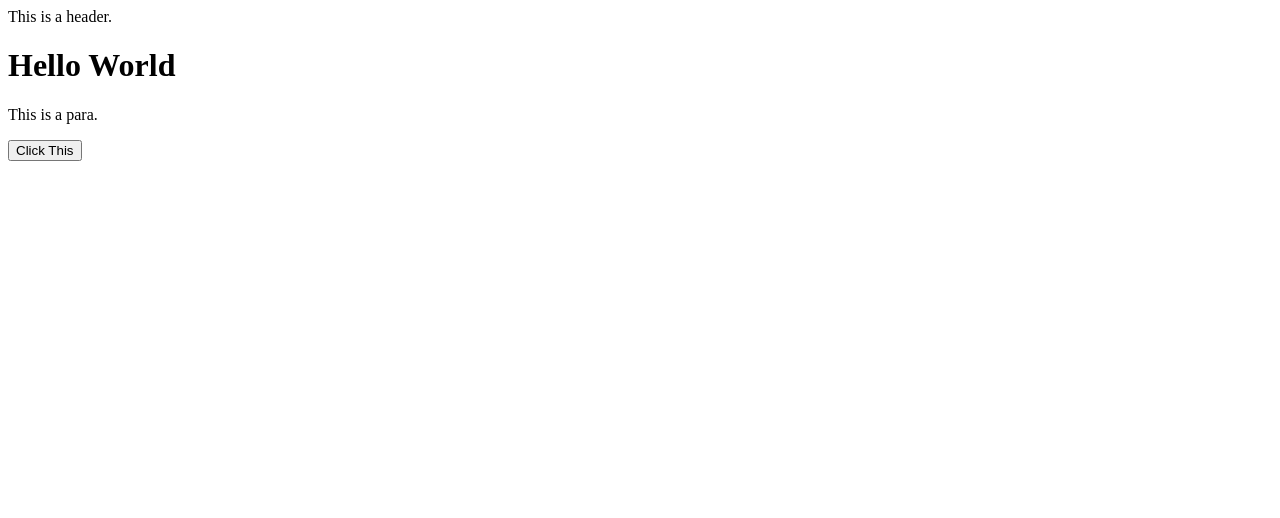
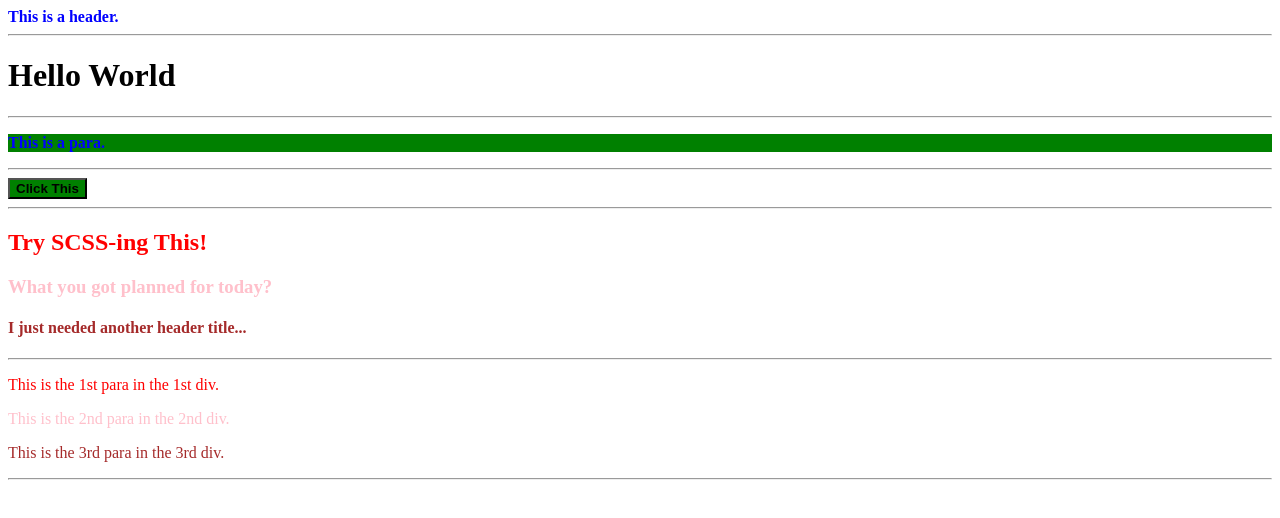
Before and after one commit to VioletViolaVi/Sass_Practice, a plain HTML site: page index.html in a window 1280 px wide. Drawn offline with Linux system fonts and the light colour scheme.

Commit message:
Practice using Sass code.

```diff
--- a/assets/style.scss
+++ b/assets/style.scss
@@ -1,3 +1,74 @@
-* {
-  background-color: lightblue;
+$blue: blue;
+$green: green;
+$red: red;
+$fw-900: 900;
+$text-colour: (
+  "text-red": red,
+  "text-pink": pink,
+  "text-brown": brown,
+);
+$pointing-cursor: pointer;
+
+.first {
+  p {
+    color: map-get($text-colour, "text-red");
+    cursor: $pointing-cursor;
+  }
+  p:hover {
+    color: $blue;
+    background-color: $red;
+  }
 }
+
+.second {
+  p {
+    color: map-get($text-colour, "text-pink");
+    cursor: $pointing-cursor;
+  }
+  p:hover {
+    color: $green;
+    background-color: $blue;
+  }
+}
+
+.third {
+  p {
+    color: map-get($text-colour, "text-brown");
+    cursor: $pointing-cursor;
+  }
+  p:hover {
+    color: $red;
+    background-color: $green;
+  }
+}
+
+h2 {
+  color: map-get($text-colour, "text-red");
+}
+
+h3 {
+  color: map-get($text-colour, "text-pink");
+}
+
+h4 {
+  color: map-get($text-colour, "text-brown");
+}
+
+.para {
+  font-weight: $fw-900;
+  background-color: $green;
+  color: $blue;
+}
+
+// for header (also comments don't show on css file)
+/* unless written like this (comments that is) */
+
+header {
+  font-weight: $fw-900;
+  color: $blue;
+}
+
+button {
+  font-weight: $fw-900;
+  background-color: $green;
+}
--- a/index.html
+++ b/index.html
@@ -6,20 +6,48 @@
         <link rel="stylesheet" href="assets/style.css">
         <title>Sass Practice</title>
     </head>
+
     <body>
         <header>This is a header.</header>
 
+        <hr>
+
         <h1>Hello World</h1>
+
+        <hr>
 
         <div class="container">
             <div class="row">
                 <div class="col">
-                <p>This is a para.</p>
+                    <p class="para">This is a para.</p>
+                </div>
             </div>
         </div>
 
-    </div>
+        <hr>
+
         <button>Click This</button>
 
+        <hr>
+
+        <h2>Try SCSS-ing This!</h2>
+        <h3>What you got planned for today?</h3>
+        <h4>I just needed another header title...</h4>
+
+        <hr>
+
+        <div class="first">
+            <p>This is the 1st para in the 1st div.</p>
+        </div>
+        <div class="second">
+            <p>This is the 2nd para in the 2nd div.</p>
+        </div>
+        <div class="third">
+            <p>This is the 3rd para in the 3rd div.</p>
+        </div>
+
+        <hr>
+
     </body>
+
 </html>
```
Also changed, not shown: assets/style.css, 1 other file. Lines whose indentation alone changed are shown as unchanged.
